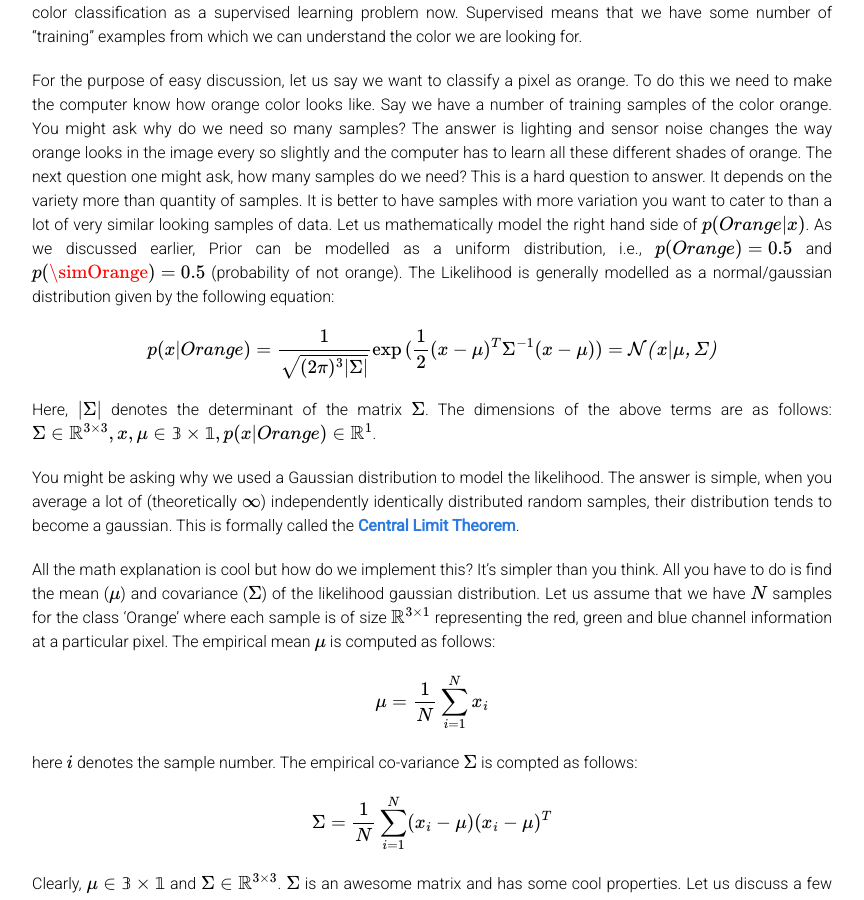
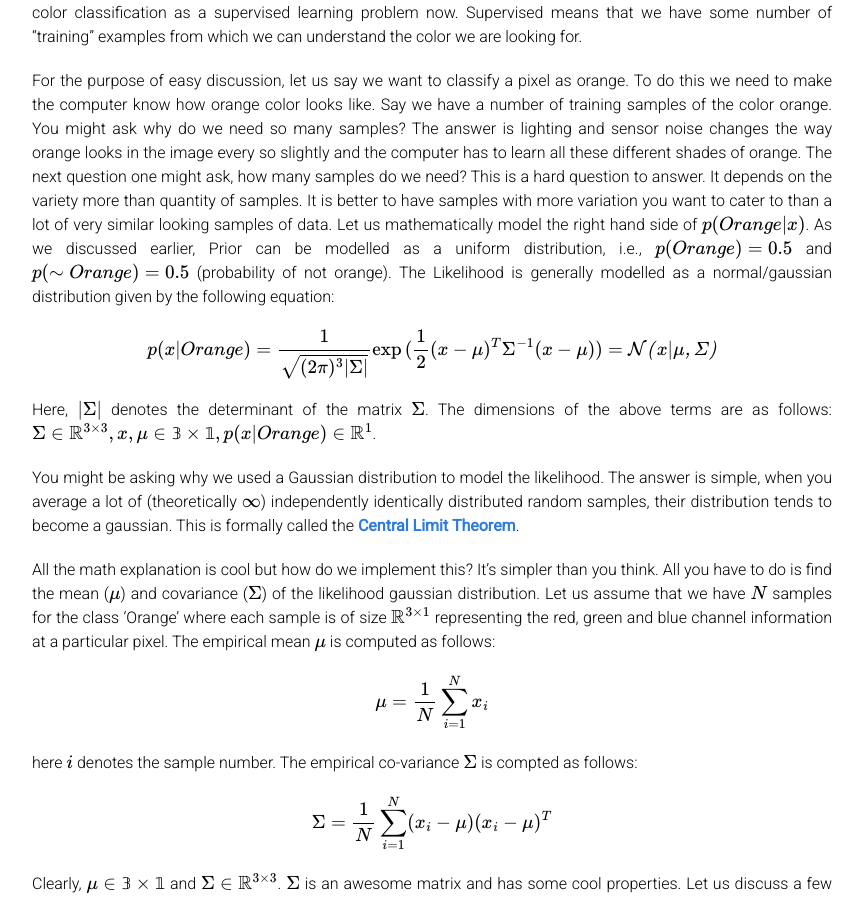
Before and after one commit to cmsc426/cmsc426.github.io, a Jekyll site: the page built from colorseg.md, in a window 1280 px wide and 900 px high, scrolled down 9918 px. Shown: the whole window, without its empty margins (208-1072 px from the left). Built offline with Jekyll 4.4.1, drawn with Linux system fonts in a browser that asks for light colours; formulas are drawn with MathJax 3.

```diff
--- a/colorseg.md
+++ b/colorseg.md
@@ -206,7 +206,7 @@
 
 $$p(C_l \vert x)$$ is the conditional probability of a color label given the color observation and is called the **Posterior**. $$p(x \vert C_l)$$ is the conditional probability of color observation given the color label and is generally called the **Likelihood**. $$p(C_l)$$ is the probability of that color class occuring and is called the **Prior**. The prior is used to increase/decrease the probability of certain colors. For eg., one would generally see more green in the robocup because the field is green in color and the robot mostly looks at the ground. If nothing about the prior is known, a common choice is to use a uniform distribution, i.e., all the colors are equally likely. Let us consider the problem of color classification as a supervised learning problem now. Supervised means that we have some number of "training" examples from which we can understand the color we are looking for.
 
-For the purpose of easy discussion, let us say we want to classify a pixel as orange. To do this we need to make the computer know how orange color looks like. Say we have a number of training samples of the color orange. You might ask why do we need so many samples? The answer is lighting and sensor noise changes the way orange looks in the image every so slightly and the computer has to learn all these different shades of orange. The next question one might ask, how many samples do we need? This is a hard question to answer. It depends on the variety more than quantity of samples. It is better to have samples with more variation you want to cater to than a lot of very similar looking samples of data. Let us mathematically model the right hand side of $$p(Orange \vert x)$$. As we discussed earlier, Prior can be modelled as a uniform distribution, i.e., $$p(Orange)=0.5$$ and $$p(\simOrange)=0.5$$ (probability of not orange). The Likelihood is generally modelled as a normal/gaussian distribution given by the following equation:
+For the purpose of easy discussion, let us say we want to classify a pixel as orange. To do this we need to make the computer know how orange color looks like. Say we have a number of training samples of the color orange. You might ask why do we need so many samples? The answer is lighting and sensor noise changes the way orange looks in the image every so slightly and the computer has to learn all these different shades of orange. The next question one might ask, how many samples do we need? This is a hard question to answer. It depends on the variety more than quantity of samples. It is better to have samples with more variation you want to cater to than a lot of very similar looking samples of data. Let us mathematically model the right hand side of $$p(Orange \vert x)$$. As we discussed earlier, Prior can be modelled as a uniform distribution, i.e., $$p(Orange)=0.5$$ and $$p(\sim Orange)=0.5$$ (probability of not orange). The Likelihood is generally modelled as a normal/gaussian distribution given by the following equation:
 
 $$
 p(x \vert Orange) = \frac{1}{\sqrt{(2 \pi)^3 \vert \Sigma \vert}}\exp{(\frac{1}{2}(x-\mu)^T\Sigma^{-1}(x-\mu))} = \mathcal{N(x \vert \mu, \Sigma)}
```
